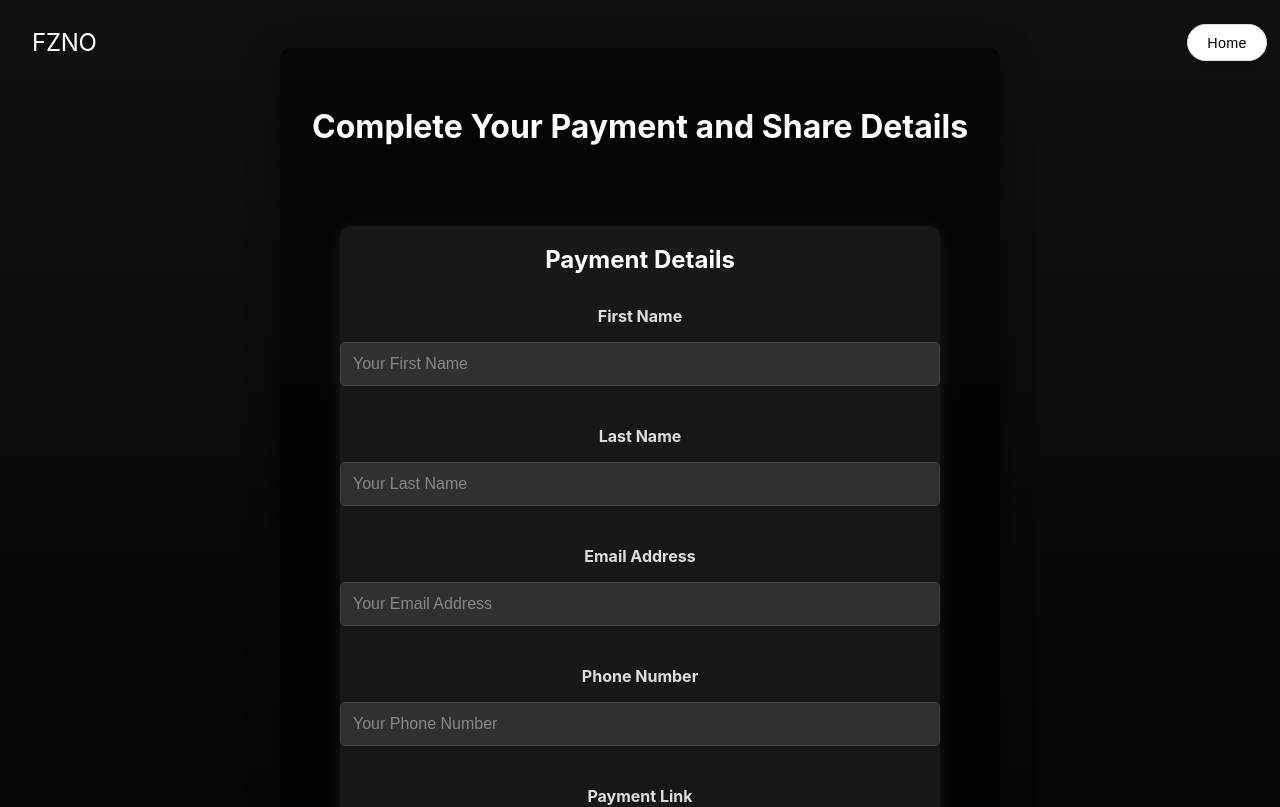
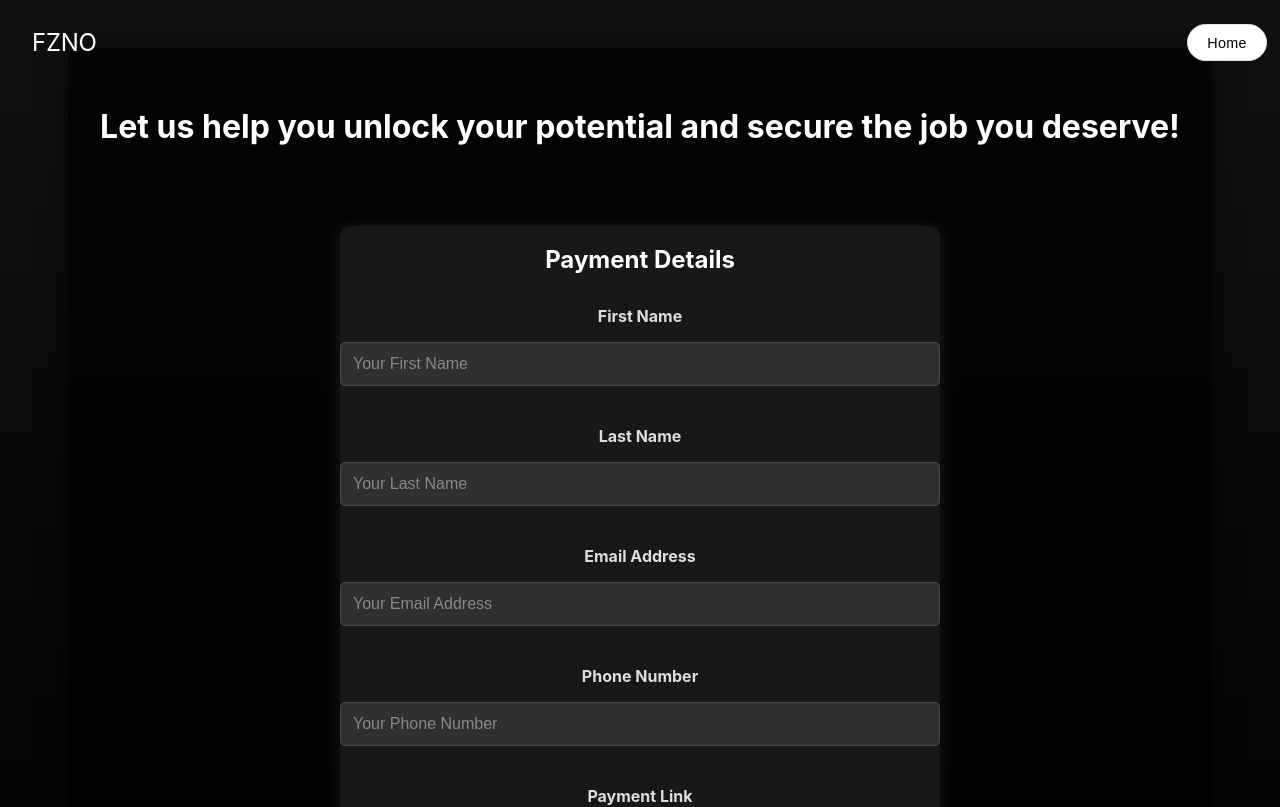
Before and after one commit to Janiarafath/project, a React (Create React App) app: page /contact in a window 1280 px wide. Shown: the top 807 px of the page. Built offline with nearby package versions, Linux system fonts and the light colour scheme.

Commit message:
Added source code files

```diff
--- a/src/components/Contact.jsx
+++ b/src/components/Contact.jsx
@@ -90,7 +90,7 @@ function Contact() {
 
         <main className="main">
           <div className="form-section">
-            <h2 className="form-heading">Complete Your Payment and Share Details</h2>
+            <h2 className="form-heading">Let us help you unlock your potential and secure the job you deserve!</h2>
             <StyledContactForm>
               <form ref={formRef} onSubmit={sendEmail}>
                 <h2>Payment Details</h2>
```
